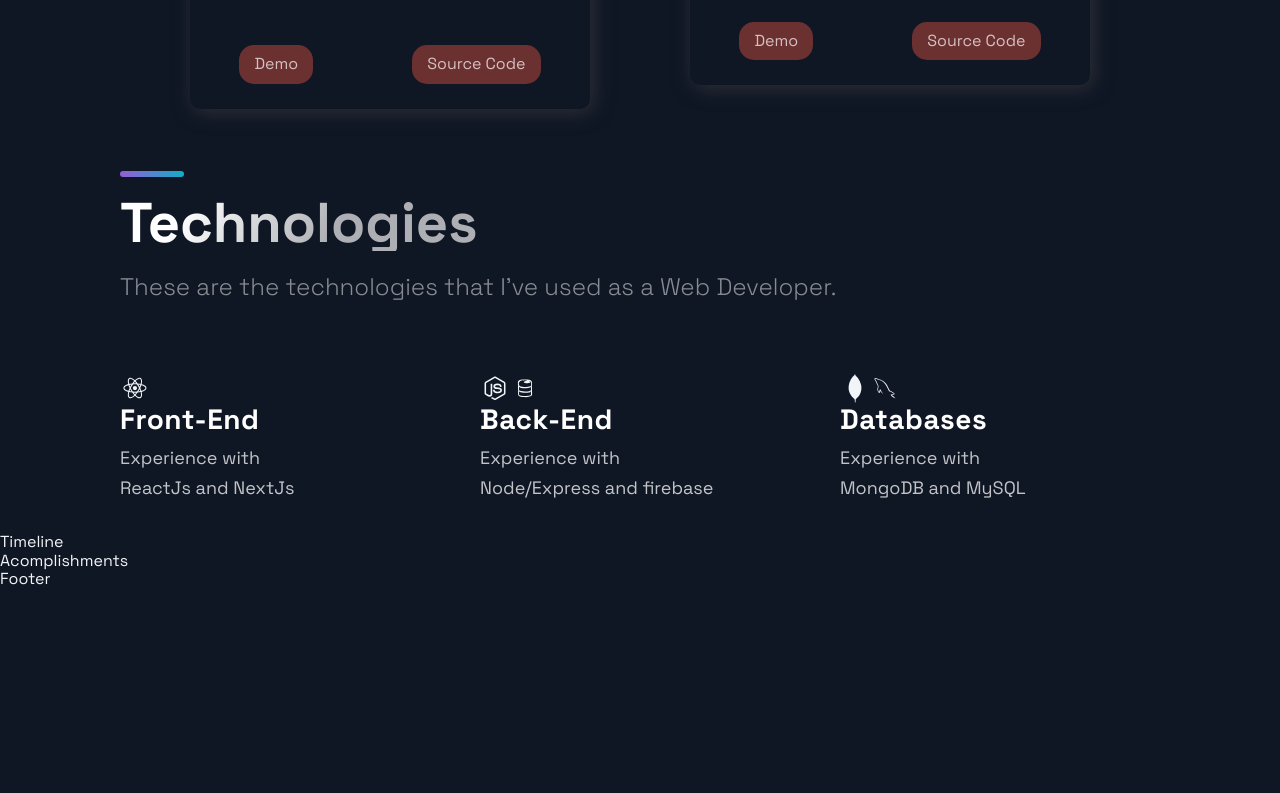
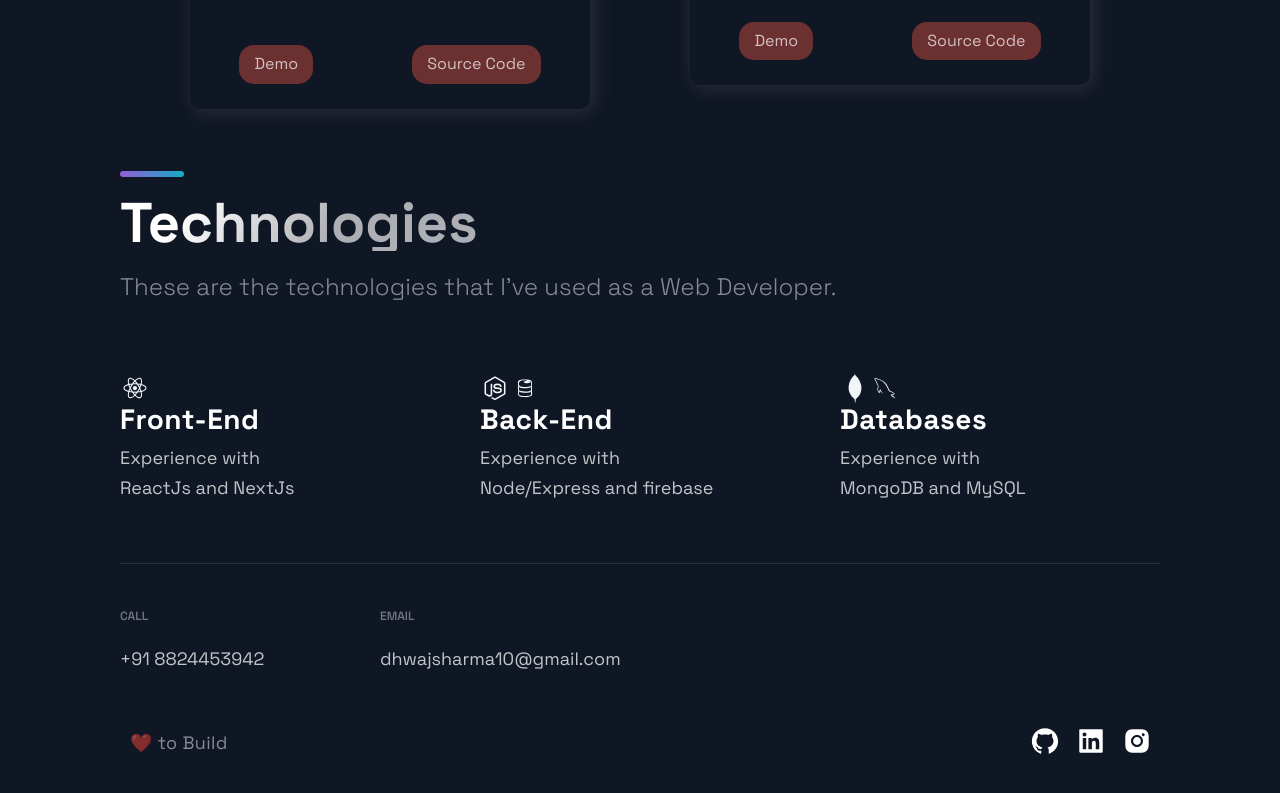
Before and after one commit to dhwajsharma/portfolio-nextjs, a Next.js app: page / in a window 1280 px wide. Shown: the part 1869-2662 px from the top of the page. Before the commit the page ends 2458 px from the top, so only its background shows below. Built offline with nearby package versions, Linux system fonts and the light colour scheme.

Commit message:
Fixed bugs

```diff
--- a/src/components/Acomplishments/Acomplishments.js
+++ b/src/components/Acomplishments/Acomplishments.js
@@ -4,7 +4,7 @@ import { Section, SectionDivider, SectionTitle } from '../../styles/GlobalCompon
 import { Box, Boxes, BoxNum, BoxText } from './AcomplishmentsStyles';
 
 const data = [
-  { number: 20, text: 'Open Source Projects'},
+  { number: 20, text: 'Open Source Projects' },
   { number: 1000, text: 'Students', },
   { number: 1900, text: 'Github Followers', },
   { number: 5000, text: 'Github Stars', }
@@ -12,7 +12,6 @@ const data = [
 
 const Acomplishments = () => (
   <div>
-    Acomplishments
   </div>
 );
 
--- a/src/components/Footer/Footer.js
+++ b/src/components/Footer/Footer.js
@@ -6,9 +6,34 @@ import { CompanyContainer, FooterWrapper, LinkColumn, LinkItem, LinkList, LinkTi
 
 const Footer = () => {
   return (
-    <div>
-      Footer
-    </div>
+    <FooterWrapper>
+      <LinkList>
+        <LinkColumn>
+          <LinkTitle>Call</LinkTitle>
+          <LinkItem href="tel:+91 8824453942">+91 8824453942</LinkItem>
+        </LinkColumn>
+        <LinkColumn>
+          <LinkTitle>Email</LinkTitle>
+          <LinkItem target="_blank" href="mailto:dhwajsharma10@gmail.com">dhwajsharma10@gmail.com</LinkItem>
+        </LinkColumn>
+      </LinkList>
+      <SocialIconsContainer>
+        <CompanyContainer>
+          <Slogan>❤️ to Build</Slogan>
+        </CompanyContainer>
+        <SocialContainer>
+          <SocialIcons target="_blank" href="https://github.com/dhwajsharma">
+            <AiFillGithub size="3rem" />
+          </SocialIcons>
+          <SocialIcons target="_blank" href="https://linkedin.com/in/dhwajsharma">
+            <AiFillLinkedin size="3rem" />
+          </SocialIcons>
+          <SocialIcons target="_blank" href="https://instagram.com/dhwajsharmaa">
+            <AiFillInstagram size="3rem" />
+          </SocialIcons>
+        </SocialContainer>
+      </SocialIconsContainer>
+    </FooterWrapper>
   );
 };
 
--- a/src/components/Header/Header.js
+++ b/src/components/Header/Header.js
@@ -25,11 +25,6 @@ const Header = () => (
           <NavLink>Technologies</NavLink>
         </Link>
       </li>
-      <li>
-        <Link href="#about">
-          <NavLink>About</NavLink>
-        </Link>
-      </li>
     </Div2>
     <Div3>
       <SocialIcons target="_blank" href="https://github.com/dhwajsharma">
--- a/src/components/TimeLine/TimeLine.js
+++ b/src/components/TimeLine/TimeLine.js
@@ -44,7 +44,6 @@ const Timeline = () => {
 
   return (
     <div>
-      Timeline
     </div>
   );
 };
--- a/src/constants/constants.js
+++ b/src/constants/constants.js
@@ -5,7 +5,7 @@ export const projects = [
     image: '/images/4.png',
     tags: ['React', 'NextJs', 'vercel', 'Redux', 'React Router'],
     source: 'https://github.com/dhwajsharma/amazon-clone-nextjs',
-    visit: 'amazon-clone-nextjs-delta.vercel.app',
+    visit: 'https://amazon-clone-nextjs-delta.vercel.app',
     id: 0,
   },
   {
@@ -14,7 +14,7 @@ export const projects = [
     image: '/images/1.png',
     tags: ['React', 'firebase', 'Redux', 'React Router'],
     source: 'https://github.com/dhwajsharma/discord-clone-redux',
-    visit: 'discord-clone-redux-6e836.web.app/',
+    visit: 'https://discord-clone-redux-6e836.web.app/',
     id: 1,
   },
   {
@@ -23,7 +23,7 @@ export const projects = [
     image: '/images/2.png',
     tags: ['React', 'firebase', 'Redux', 'React Router'],
     source: 'https://github.com/dhwajsharma/Gmail-clone-redux',
-    visit: 'clone-redux-4780a.web.app/',
+    visit: 'https://clone-redux-4780a.web.app/',
     id: 2,
   },
   {
@@ -32,7 +32,7 @@ export const projects = [
     image: '/images/3.png',
     tags: ['React', 'API', 'firebase'],
     source: 'https://github.com/dhwajsharma/hulu-clone-react',
-    visit: 'hulu-clone-react-2cda6.web.app/',
+    visit: 'https://hulu-clone-react-2cda6.web.app/',
     id: 3,
   },
 
```
